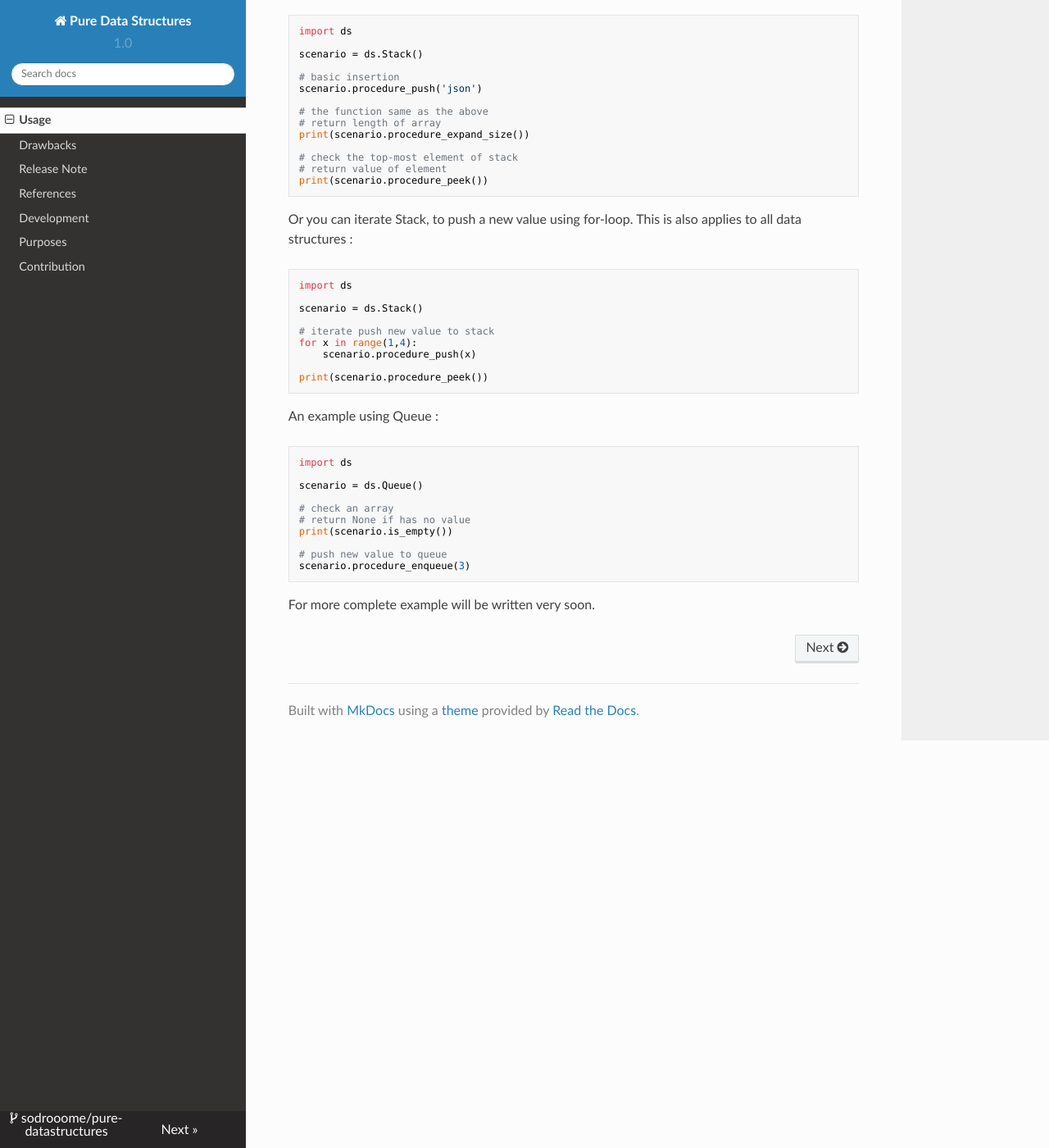
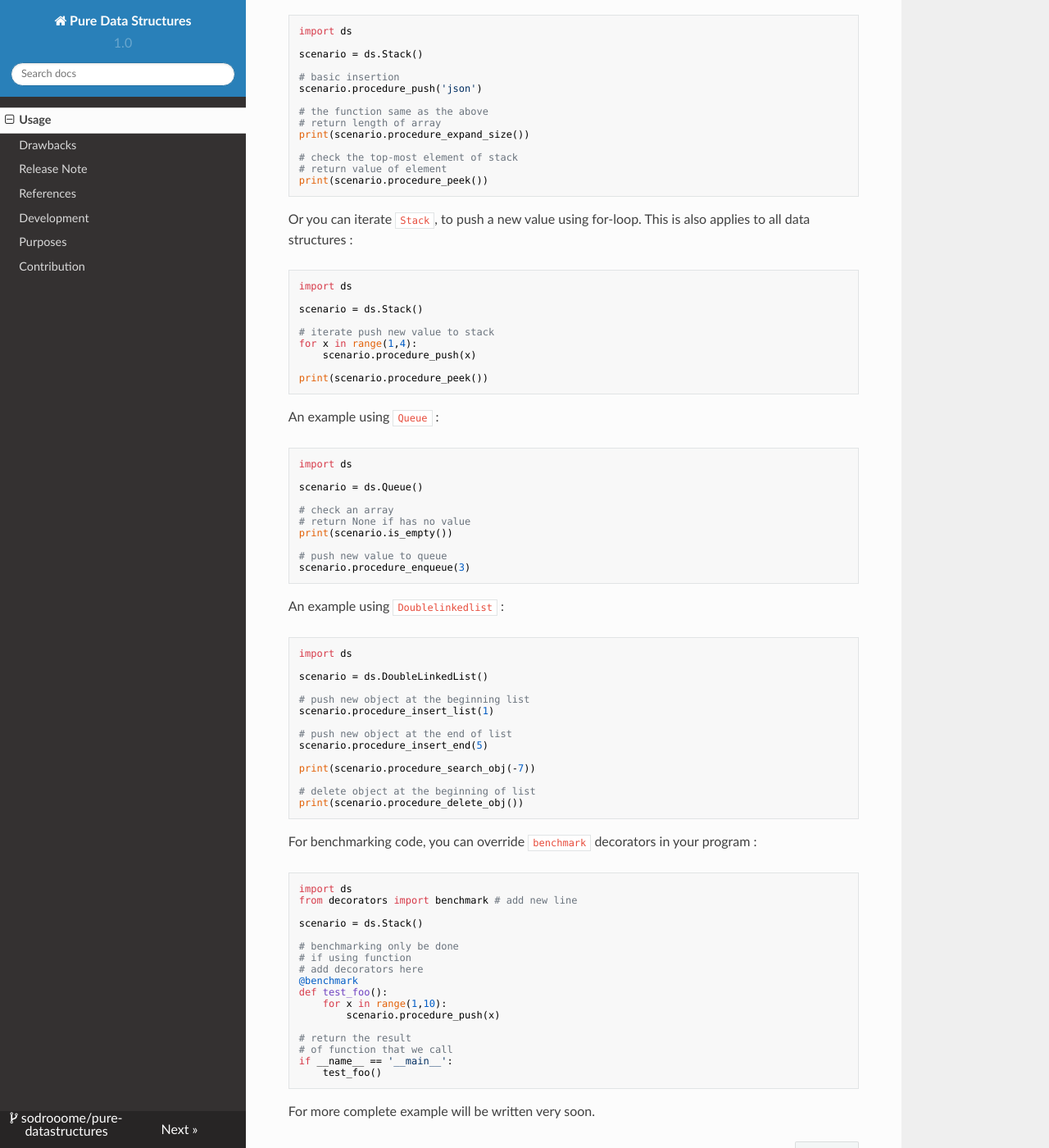
Before and after one commit to sodrooome/pure-datastructures, an MkDocs documentation site: the page built from docs/usage.md, in a window 1280 px wide and 1400 px high, scrolled down 525 px. Shown: the whole window at 82% size. Built offline with MkDocs 1.6.1, drawn with Linux system fonts in a browser that asks for light colours; nearby versions of some CDN libraries.

````diff
--- a/docs/usage.md
+++ b/docs/usage.md
@@ -40,7 +40,7 @@ print(scenario.procedure_expand_size())
 print(scenario.procedure_peek())
 ```
 
-Or you can iterate Stack, to push a new value using for-loop. This is also applies to all data structures :
+Or you can iterate `Stack`, to push a new value using for-loop. This is also applies to all data structures :
 
 ```python
 import ds
@@ -54,7 +54,7 @@ for x in range(1,4):
 print(scenario.procedure_peek())
 ```
 
-An example using Queue :
+An example using `Queue` :
 
 ```python
 import ds
@@ -69,4 +69,45 @@ print(scenario.is_empty())
 scenario.procedure_enqueue(3)
 ```
 
+An example using `Doublelinkedlist` :
+
+```python
+import ds
+
+scenario = ds.DoubleLinkedList()
+
+# push new object at the beginning list
+scenario.procedure_insert_list(1)
+
+# push new object at the end of list
+scenario.procedure_insert_end(5)
+
+print(scenario.procedure_search_obj(-7))
+
+# delete object at the beginning of list
+print(scenario.procedure_delete_obj())
+```
+
+For benchmarking code, you can override `benchmark` decorators in your program :
+
+```python
+import ds
+from decorators import benchmark # add new line
+
+scenario = ds.Stack()
+
+# benchmarking only be done
+# if using function
+# add decorators here
+@benchmark
+def test_foo():
+	for x in range(1,10):
+		scenario.procedure_push(x)
+
+# return the result
+# of function that we call
+if __name__ == '__main__':
+	test_foo()
+```
+
 For more complete example will be written very soon.
````
Also changed, not shown: docs/development.md (+3 -8 lines), docs/references.md (+25 -9 lines), docs/releases.md (+20 -7 lines).
